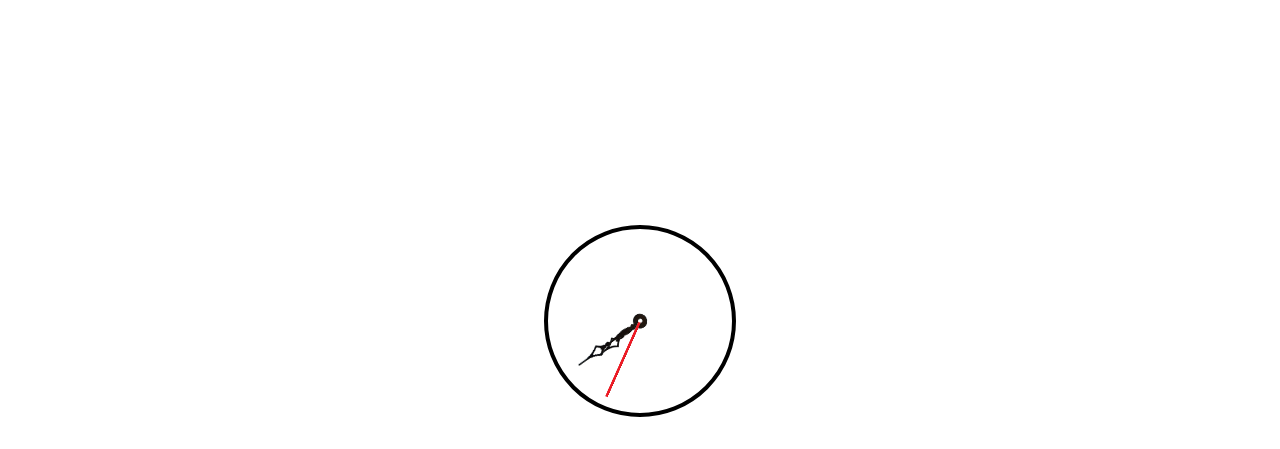
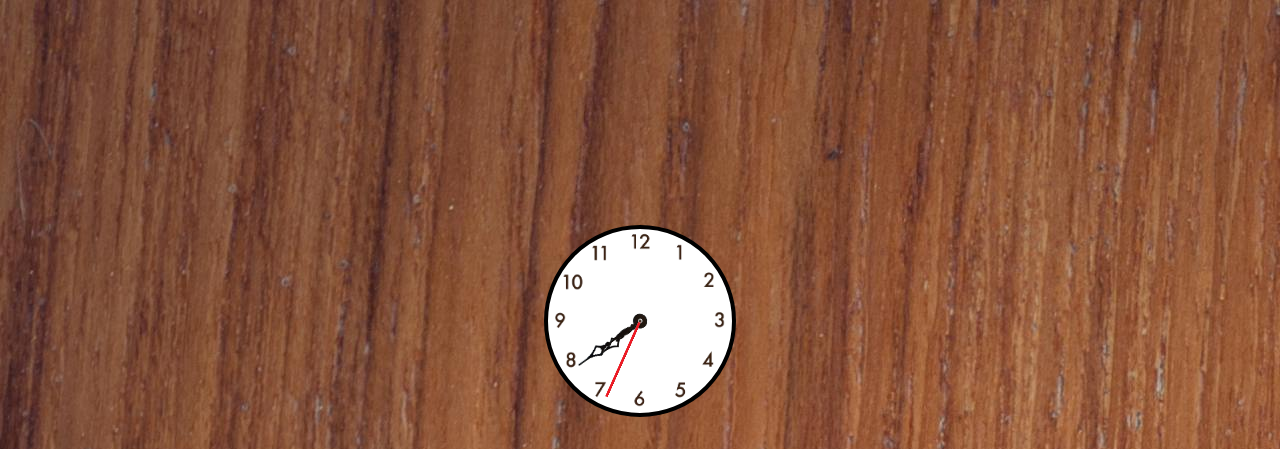
Before and after one commit to vitorbite/Meus-Projetos, a plain HTML site: page index.html in a window 1280 px wide. Shown: the top 449 px of the page. Drawn offline with Linux system fonts and the light colour scheme.

Commit message:
Update style.css

```diff
--- a/assets/style.css
+++ b/assets/style.css
@@ -5,7 +5,7 @@
     font-family: oxanium;
 }
 body{
-    background: url(/Images/Background.jpg);
+    background-image: url(Images/Background.jpg);
 
     margin: auto;
     overflow: hidden;
@@ -19,7 +19,7 @@ body{
 }
 .relogio{
     position: relative;
-    background:url(../Images/Relógio.png) no-repeat;
+    background:url(Images/Relógio.png) no-repeat;
     background-size: 200px;
     background-color: white;
     border-radius: 50%;
```
